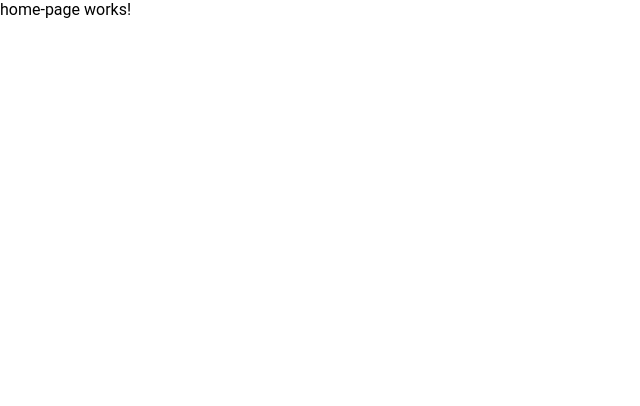
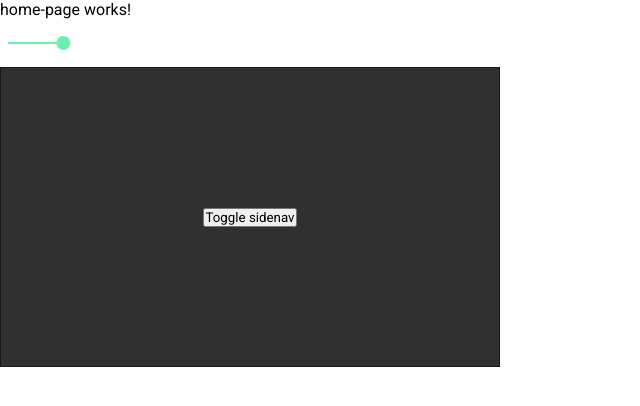
Before and after one commit to LeonardoBSantos/CashBank_front, an Angular app: page /home in a window 1280 px wide. Shown: the top 406 px of the page, without its empty margins (0-640 px from the left). Built offline with nearby package versions, Linux system fonts and the light colour scheme.

Commit message:
Intalando angular material e rodando exemplos

```diff
--- a/angular.json
+++ b/angular.json
@@ -31,6 +31,7 @@
               "src/assets"
             ],
             "styles": [
+              "./node_modules/@angular/material/prebuilt-themes/purple-green.css",
               "src/styles.scss"
             ],
             "scripts": []
@@ -99,6 +100,7 @@
               "src/assets"
             ],
             "styles": [
+              "./node_modules/@angular/material/prebuilt-themes/purple-green.css",
               "src/styles.scss"
             ],
             "scripts": []
--- a/package.json
+++ b/package.json
@@ -11,10 +11,12 @@
   "private": true,
   "dependencies": {
     "@angular/animations": "~13.2.0",
+    "@angular/cdk": "^13.3.4",
     "@angular/common": "~13.2.0",
     "@angular/compiler": "~13.2.0",
     "@angular/core": "~13.2.0",
     "@angular/forms": "~13.2.0",
+    "@angular/material": "^13.3.4",
     "@angular/platform-browser": "~13.2.0",
     "@angular/platform-browser-dynamic": "~13.2.0",
     "@angular/router": "~13.2.0",
--- a/src/app/home-page/home-page.component.html
+++ b/src/app/home-page/home-page.component.html
@@ -1 +1,19 @@
 <p>home-page works!</p>
+<mat-slider min="1" max="100" step="1" value="50"></mat-slider>
+
+<mat-drawer-container class="example-container" autosize>
+  <mat-drawer #drawer class="example-sidenav" mode="side">
+    <p>Auto-resizing sidenav</p>
+    <p *ngIf="showFiller">Lorem, ipsum dolor sit amet consectetur.</p>
+    <button (click)="showFiller = !showFiller" mat-raised-button>
+      Toggle extra text
+    </button>
+  </mat-drawer>
+
+  <div class="example-sidenav-content">
+    <button type="button" mat-button (click)="drawer.toggle()">
+      Toggle sidenav
+    </button>
+  </div>
+
+</mat-drawer-container>
--- a/src/app/home-page/home-page.component.scss
+++ b/src/app/home-page/home-page.component.scss
@@ -0,0 +1,16 @@
+.example-container {
+  width: 500px;
+  height: 300px;
+  border: 1px solid rgba(0, 0, 0, 0.5);
+}
+
+.example-sidenav-content {
+  display: flex;
+  height: 100%;
+  align-items: center;
+  justify-content: center;
+}
+
+.example-sidenav {
+  padding: 20px;
+}
--- a/src/app/home-page/home-page.component.ts
+++ b/src/app/home-page/home-page.component.ts
@@ -1,5 +1,8 @@
 import { Component, OnInit } from '@angular/core';
 
+/**
+ * @title Autosize sidenav
+ */
 @Component({
   selector: 'app-home-page',
   templateUrl: './home-page.component.html',
@@ -12,4 +15,6 @@
   ngOnInit(): void {
   }
 
+  showFiller = false;
+
 }
--- a/src/index.html
+++ b/src/index.html
@@ -6,6 +6,9 @@
   <base href="/">
   <meta name="viewport" content="width=device-width, initial-scale=1">
   <link rel="icon" type="image/x-icon" href="favicon.ico">
+  <link rel="preconnect" href="https://fonts.gstatic.com">
+  <link href="https://fonts.googleapis.com/css2?family=Roboto:wght@300;400;500&display=swap" rel="stylesheet">
+  <link href="https://fonts.googleapis.com/icon?family=Material+Icons" rel="stylesheet">
 </head>
 <body>
   <app-root></app-root>
--- a/src/styles.scss
+++ b/src/styles.scss
@@ -25,3 +25,7 @@
   padding: 30px;
   margin: 0 auto;
 }
+
+
+html, body { height: 100%; }
+body { margin: 0; font-family: Roboto, "Helvetica Neue", sans-serif; }
```
Also changed, not shown: src/app/app.module.ts (+7 -1 lines), 1 other file (tests, documents, lock files or other folders).
